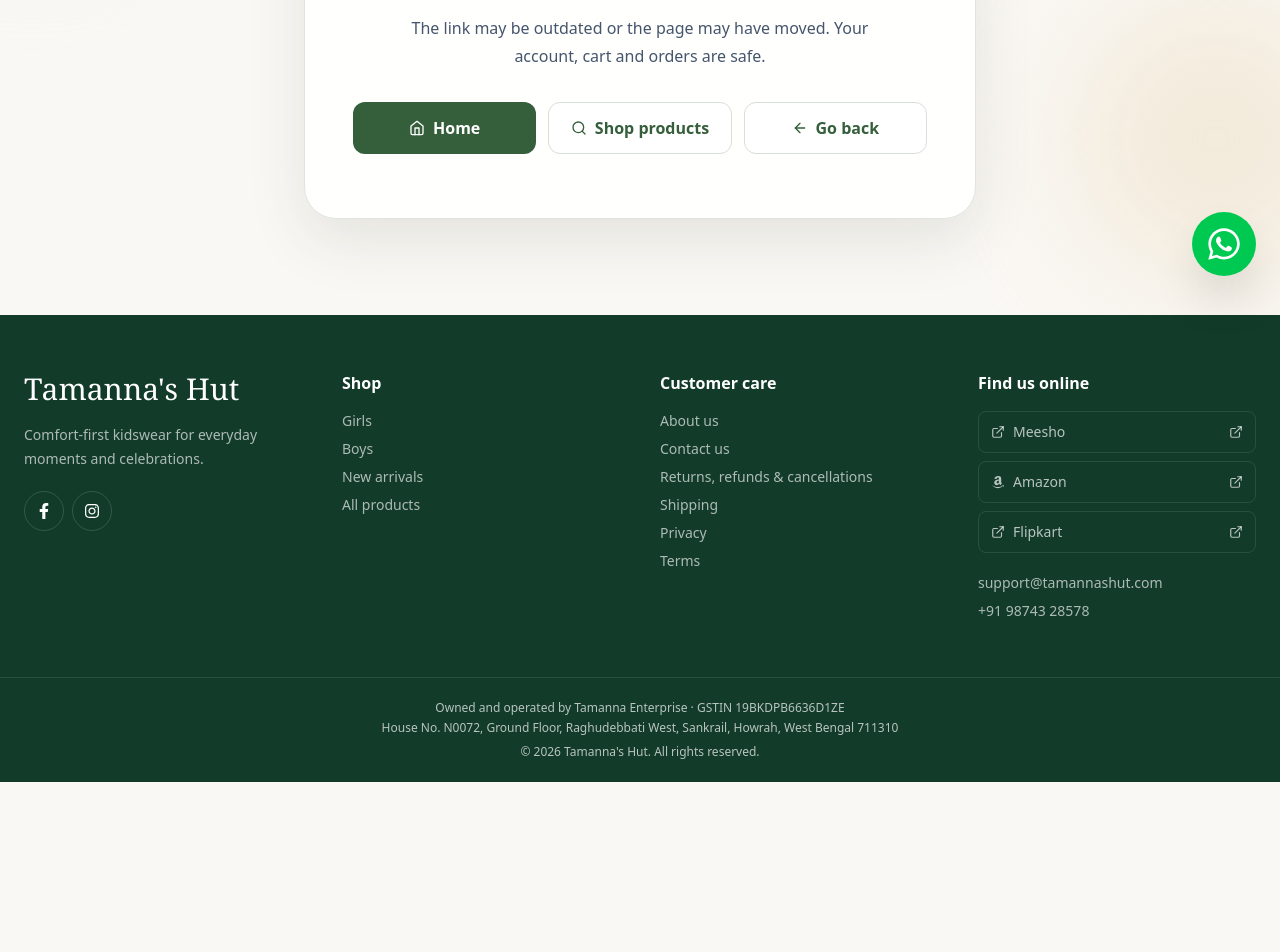
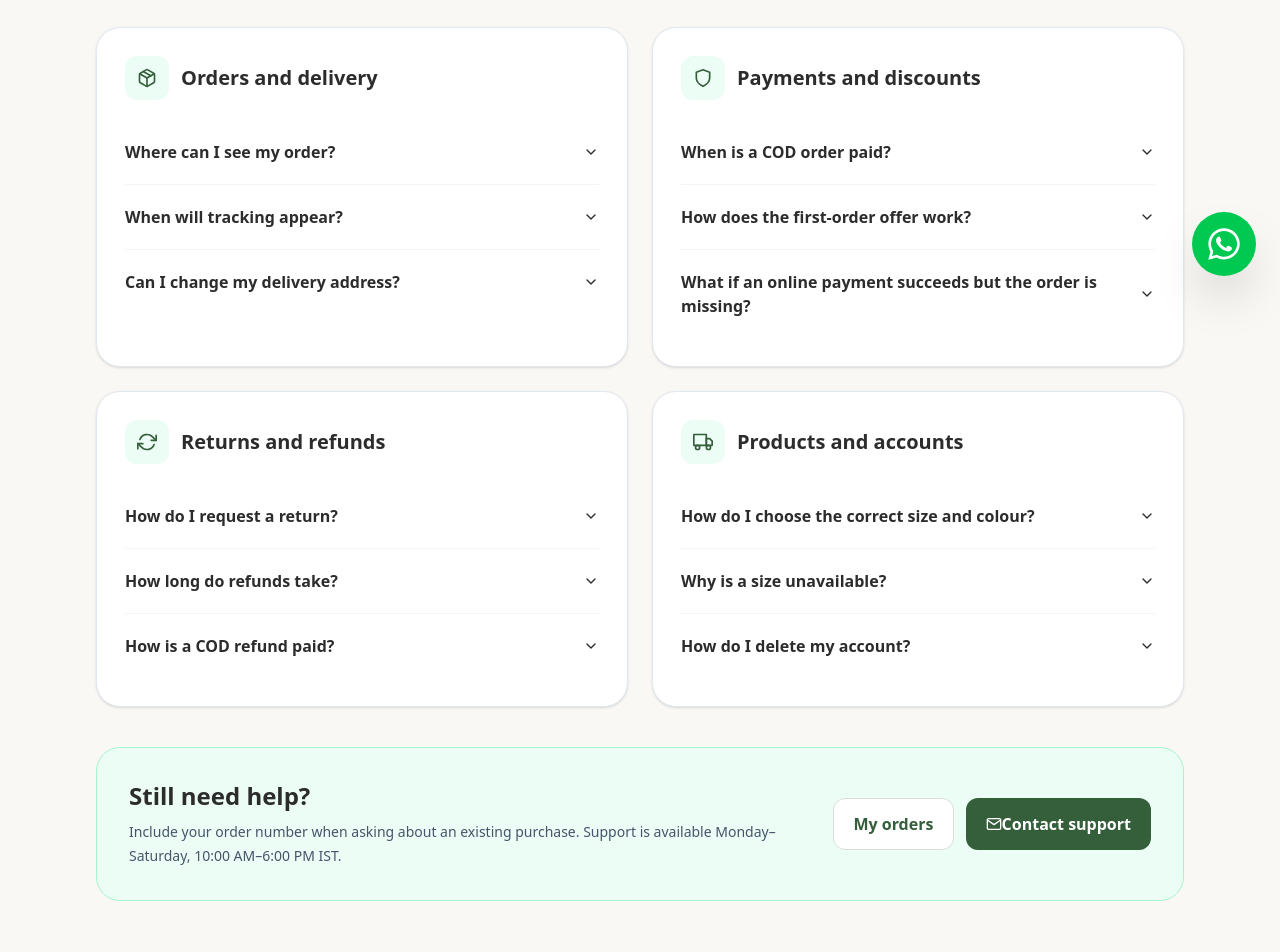
Before and after one commit to tamannashut-store/tamannashut-store, a React (Vite) app in the folder client/: page /help in a window 1280 px wide. Shown: the part 500-1452 px from the top of the page. Before the commit the page ends 1282 px from the top, so only its background shows below. Built offline with nearby package versions, Linux system fonts and the light colour scheme.

Commit message:
Add customer help centre and order support flow

```diff
--- a/client/src/App.jsx
+++ b/client/src/App.jsx
@@ -17,6 +17,7 @@ const MyOrders = lazy(() => import("./pages/MyOrders")); const Wishlist = lazy((
 const ChangePassword = lazy(() => import("./pages/ChangePassword")); const ReturnPolicy = lazy(() => import("./pages/ReturnPolicy")); const ShippingPolicy = lazy(() => import("./pages/ShippingPolicy"));
 const PrivacyPolicy = lazy(() => import("./pages/PrivacyPolicy")); const TermsConditions = lazy(() => import("./pages/TermsConditions")); const Contact = lazy(() => import("./pages/Contact"));
 const About = lazy(() => import("./pages/About")); const Admin = lazy(() => import("./pages/Admin")); const AdminOrders = lazy(() => import("./pages/AdminOrders"));
+const HelpCentre = lazy(() => import("./pages/HelpCentre"));
 const EditProduct = lazy(() => import("./pages/EditProduct")); const AdminDashboard = lazy(() => import("./pages/AdminDashboard")); const AdminCoupons = lazy(() => import("./pages/AdminCoupons"));
 const AdminContacts = lazy(() => import("./pages/AdminContacts")); const AdminLogin = lazy(() => import("./pages/AdminLogin")); const AdminLayout = lazy(() => import("./components/AdminLayout"));
 const AdminReviews = lazy(() => import("./pages/AdminReviews"));
@@ -62,6 +63,7 @@ function App() {
           <Route path="/privacy-policy" element={<PrivacyPolicy />} />
           <Route path="/terms-conditions" element={<TermsConditions />} />
           <Route path="/contact" element={<Contact />} />
+          <Route path="/help" element={<HelpCentre />} />
           <Route path="/about" element={<About />} />
           <Route path="*" element={<NotFound />} />
         </Route>
--- a/client/src/components/Footer.jsx
+++ b/client/src/components/Footer.jsx
@@ -15,7 +15,7 @@ function Footer() {
     <div className="mx-auto grid max-w-[1400px] gap-10 px-6 py-14 md:grid-cols-2 lg:grid-cols-4">
       <div><h2 className="font-serif text-3xl">Tamanna&apos;s Hut</h2><p className="mt-4 max-w-xs text-sm leading-6 text-white/65">Comfort-first kidswear for everyday moments and celebrations.</p><div className="mt-5 flex gap-2">{external.slice(0,2).map(([label,url,Icon]) => <a key={label} href={url} target="_blank" rel="noreferrer" aria-label={label} className="grid h-10 w-10 place-items-center rounded-full border border-white/15 hover:bg-white hover:text-[#123b29]"><Icon /></a>)}</div></div>
       <div><h3 className="font-semibold">Shop</h3><div className="mt-4 space-y-2 text-sm text-white/65"><Link className="block hover:text-white" to="/shop?category=girls">Girls</Link><Link className="block hover:text-white" to="/shop?category=boys">Boys</Link><Link className="block hover:text-white" to="/shop?category=new-arrivals">New arrivals</Link><Link className="block hover:text-white" to="/shop">All products</Link></div></div>
-      <div><h3 className="font-semibold">Customer care</h3><div className="mt-4 space-y-2 text-sm text-white/65"><Link className="block hover:text-white" to="/about">About us</Link><Link className="block hover:text-white" to="/contact">Contact us</Link><Link className="block hover:text-white" to="/return-policy">Returns, refunds & cancellations</Link><Link className="block hover:text-white" to="/shipping-policy">Shipping</Link><Link className="block hover:text-white" to="/privacy-policy">Privacy</Link><Link className="block hover:text-white" to="/terms-conditions">Terms</Link></div></div>
+      <div><h3 className="font-semibold">Customer care</h3><div className="mt-4 space-y-2 text-sm text-white/65"><Link className="block hover:text-white" to="/help">Help centre & FAQs</Link><Link className="block hover:text-white" to="/about">About us</Link><Link className="block hover:text-white" to="/contact">Contact us</Link><Link className="block hover:text-white" to="/return-policy">Returns, refunds & cancellations</Link><Link className="block hover:text-white" to="/shipping-policy">Shipping</Link><Link className="block hover:text-white" to="/privacy-policy">Privacy</Link><Link className="block hover:text-white" to="/terms-conditions">Terms</Link></div></div>
       <div><h3 className="font-semibold">Find us online</h3><div className="mt-4 space-y-2">{external.slice(2).map(([label,url,Icon]) => <a key={label} href={url} target="_blank" rel="noreferrer" className="flex items-center justify-between rounded-lg border border-white/10 px-3 py-2.5 text-sm text-white/70 hover:bg-white/10 hover:text-white"><span className="flex items-center gap-2"><Icon />{label}</span><FiExternalLink /></a>)}</div><div className="mt-5 text-sm text-white/65"><a href="mailto:support@tamannashut.com" className="block hover:text-white">support@tamannashut.com</a><a href="tel:+919874328578" className="mt-2 block hover:text-white">+91 98743 28578</a></div></div>
     </div>
     <div className="border-t border-white/10 px-6 py-5 text-center text-xs leading-5 text-white/70"><p>Owned and operated by Tamanna Enterprise · GSTIN 19BKDPB6636D1ZE</p><p>House No. N0072, Ground Floor, Raghudebbati West, Sankrail, Howrah, West Bengal 711310</p><p className="mt-1">© 2026 Tamanna&apos;s Hut. All rights reserved.</p></div>
--- a/client/src/pages/Contact.jsx
+++ b/client/src/pages/Contact.jsx
@@ -2,12 +2,23 @@ import { Helmet } from "react-helmet-async";
 import { useState } from "react";
 import axios from "axios";
 import toast from "react-hot-toast";
+import { Link, useSearchParams } from "react-router-dom";
+
+const topics = {
+  general: "General question",
+  order: "Order support",
+  delivery: "Delivery and tracking",
+  return: "Return or refund",
+  payment: "Payment support",
+};
 
 function Contact() {
-
+  const [searchParams] = useSearchParams();
   const [name, setName] = useState("");
   const [email, setEmail] = useState("");
   const [message, setMessage] = useState("");
+  const [topic, setTopic] = useState(topics[searchParams.get("topic")] ? searchParams.get("topic") : "general");
+  const [orderReference, setOrderReference] = useState(searchParams.get("order") || "");
   const [loading, setLoading] = useState(false);
 
   const handleSubmit = async (e) => {
@@ -46,7 +57,7 @@ function Contact() {
         {
           name,
           email,
-          message,
+          message: `[Topic: ${topics[topic]}]${orderReference.trim() ? `\n[Order: ${orderReference.trim()}]` : ""}\n\n${message.trim()}`,
         }
       );
 
@@ -55,6 +66,7 @@ function Contact() {
       setName("");
       setEmail("");
       setMessage("");
+      setOrderReference("");
 
     } catch (error) {
 
@@ -77,11 +89,13 @@ function Contact() {
         />
       </Helmet>
 
-      <div className="mx-auto max-w-5xl px-5 py-12 sm:px-6 sm:py-16 lg:py-20">
+      <main className="mx-auto max-w-5xl px-5 py-12 sm:px-6 sm:py-16 lg:py-20">
 
         <h1 className="mb-8 text-3xl font-bold sm:mb-10 sm:text-5xl">
           Contact Us
         </h1>
+
+        <p className="-mt-5 mb-8 text-sm text-slate-500 sm:-mt-7 sm:mb-10">Looking for a quick answer? Visit the <Link to="/help" className="font-semibold text-brand-primary underline">Help Centre</Link>.</p>
 
         <div className="grid gap-8 md:grid-cols-2 md:gap-10">
 
@@ -108,7 +122,11 @@ function Contact() {
 
             <label className="field-label">Email address<input type="email" value={email} onChange={(e) => setEmail(e.target.value)} placeholder="you@example.com" className="field-control mt-2" maxLength="254" autoComplete="email" required /></label>
 
-            <label className="field-label">How can we help?<textarea rows="5" value={message} onChange={(e) => setMessage(e.target.value)} placeholder="Tell us about your order or question" className="field-control mt-2" minLength="10" maxLength="2000" required /></label>
+            <label className="field-label">Support topic<select value={topic} onChange={(event) => setTopic(event.target.value)} className="field-control mt-2">{Object.entries(topics).map(([value, label]) => <option key={value} value={value}>{label}</option>)}</select></label>
+
+            {(topic !== "general" || orderReference) && <label className="field-label">Order number <span className="font-normal text-slate-400">(if available)</span><input value={orderReference} onChange={(event) => setOrderReference(event.target.value)} placeholder="Order number shown in My Orders" className="field-control mt-2" maxLength="40" /></label>}
+
+            <label className="field-label">How can we help?<textarea rows="5" value={message} onChange={(e) => setMessage(e.target.value)} placeholder="Tell us about your order or question" className="field-control mt-2" minLength="10" maxLength="1800" required /></label>
 
             <button
               type="submit"
@@ -121,7 +139,7 @@ function Contact() {
           </form>
 
         </div>
-      </div>
+      </main>
     </>
   );
 }
--- /dev/null
+++ b/client/src/pages/HelpCentre.jsx
@@ -0,0 +1,79 @@
+import { useMemo, useState } from "react";
+import { Helmet } from "react-helmet-async";
+import { Link } from "react-router-dom";
+import { FiChevronDown, FiMail, FiPackage, FiRefreshCw, FiSearch, FiShield, FiTruck } from "react-icons/fi";
+
+const sections = [
+  {
+    title: "Orders and delivery",
+    icon: FiPackage,
+    questions: [
+      ["Where can I see my order?", "Sign in and open My Orders to see the current status, order activity, invoice and shipment information."],
+      ["When will tracking appear?", "The courier name and AWB tracking number appear after the parcel is dispatched. You can then open Shiprocket tracking directly from My Orders."],
+      ["Can I change my delivery address?", "Contact support immediately with your order number. An address cannot be changed after the shipment has been handed to the courier."],
+    ],
+  },
+  {
+    title: "Payments and discounts",
+    icon: FiShield,
+    questions: [
+      ["When is a COD order paid?", "Cash-on-delivery payment remains pending until successful delivery. Placing a COD order does not mean payment has already been collected."],
+      ["How does the first-order offer work?", "An eligible new customer receives the welcome offer after phone verification. The final discount is calculated securely during checkout and cannot be combined with a better coupon."],
+      ["What if an online payment succeeds but the order is missing?", "Do not pay again. Contact support with the payment time, account email and payment reference so the transaction can be checked."],
+    ],
+  },
+  {
+    title: "Returns and refunds",
+    icon: FiRefreshCw,
+    questions: [
+      ["How do I request a return?", "For an eligible delivered order, open My Orders and choose Request return. Explain the issue clearly and add photographs when the item is damaged, incorrect or incomplete."],
+      ["How long do refunds take?", "After an approved return is received and inspected, an eligible refund is normally initiated within 5–7 business days. Your bank or payment provider may need additional time."],
+      ["How is a COD refund paid?", "Support will request suitable bank or UPI details through an official channel after the return is approved. Never post sensitive bank details in a public message."],
+    ],
+  },
+  {
+    title: "Products and accounts",
+    icon: FiTruck,
+    questions: [
+      ["How do I choose the correct size and colour?", "Select a colour first, review its matching photographs, then choose an available size. The cart and checkout show the exact selected variation."],
+      ["Why is a size unavailable?", "Stock is maintained separately for every colour and size combination. An unavailable option has no sellable stock at that moment."],
+      ["How do I delete my account?", "Open Profile and use Delete account. Active orders, returns or refunds must be completed first, and legally required order records are retained for invoices and compliance."],
+    ],
+  },
+];
+
+export default function HelpCentre() {
+  const [query, setQuery] = useState("");
+  const visibleSections = useMemo(() => {
+    const search = query.trim().toLowerCase();
+    if (!search) return sections;
+    return sections.map((section) => ({
+      ...section,
+      questions: section.questions.filter(([question, answer]) => `${question} ${answer}`.toLowerCase().includes(search)),
+    })).filter((section) => section.questions.length);
+  }, [query]);
+
+  return <main className="mx-auto w-full max-w-6xl px-4 py-10 sm:px-6 sm:py-16 lg:px-8">
+    <Helmet><title>Help Centre | Tamanna&apos;s Hut</title><meta name="description" content="Get help with Tamanna's Hut orders, delivery, payments, returns and accounts."/><link rel="canonical" href="https://www.tamannashut.com/help"/></Helmet>
+    <header className="rounded-3xl bg-[#123b29] px-5 py-10 text-white sm:px-10 sm:py-14">
+      <p className="text-xs font-semibold uppercase tracking-[0.24em] text-emerald-100">Customer support</p>
+      <h1 className="mt-3 font-serif text-4xl sm:text-5xl">How can we help?</h1>
+      <p className="mt-4 max-w-2xl text-sm leading-6 text-white/75 sm:text-base">Find quick answers about shopping, tracking, returns and your account.</p>
+      <label className="mt-7 flex max-w-2xl items-center gap-3 rounded-2xl bg-white px-4 py-3 text-slate-900 shadow-sm"><FiSearch className="shrink-0 text-xl text-brand-primary"/><span className="sr-only">Search help articles</span><input value={query} onChange={(event) => setQuery(event.target.value)} type="search" placeholder="Search orders, refunds, delivery…" className="min-w-0 flex-1 bg-transparent outline-none"/></label>
+    </header>
+
+    <div className="mt-10 grid gap-6 md:grid-cols-2">
+      {visibleSections.map(({ title, icon: Icon, questions }) => <section key={title} className="rounded-3xl border border-slate-200 bg-white p-5 shadow-sm sm:p-7">
+        <div className="flex items-center gap-3"><span className="grid h-11 w-11 place-items-center rounded-xl bg-emerald-50 text-xl text-brand-primary"><Icon/></span><h2 className="text-xl font-bold">{title}</h2></div>
+        <div className="mt-5 divide-y divide-slate-100">{questions.map(([question, answer]) => <details key={question} className="group py-1"><summary className="flex cursor-pointer list-none items-center justify-between gap-3 py-4 font-semibold"><span>{question}</span><FiChevronDown className="shrink-0 transition group-open:rotate-180"/></summary><p className="pb-4 pr-8 text-sm leading-6 text-slate-600">{answer}</p></details>)}</div>
+      </section>)}
+    </div>
+
+    {!visibleSections.length && <section className="mt-10 rounded-3xl border bg-white px-5 py-14 text-center"><h2 className="text-xl font-bold">No matching help article</h2><p className="mt-2 text-slate-500">Try another phrase or send our support team a message.</p></section>}
+
+    <section className="mt-10 grid gap-5 rounded-3xl border border-emerald-200 bg-emerald-50 p-5 sm:p-8 md:grid-cols-[1fr_auto] md:items-center">
+      <div><h2 className="text-2xl font-bold">Still need help?</h2><p className="mt-2 text-sm leading-6 text-slate-600">Include your order number when asking about an existing purchase. Support is available Monday–Saturday, 10:00 AM–6:00 PM IST.</p></div>
+      <div className="flex flex-wrap gap-3"><Link to="/my-orders" className="btn-secondary">My orders</Link><Link to="/contact" className="btn-primary"><FiMail/> Contact support</Link></div>
+    </section>
+  </main>;
+}
```
Also changed, not shown: client/src/pages/MyOrders.jsx (+2 -1 lines), 1 other file (tests, documents, lock files or other folders).
